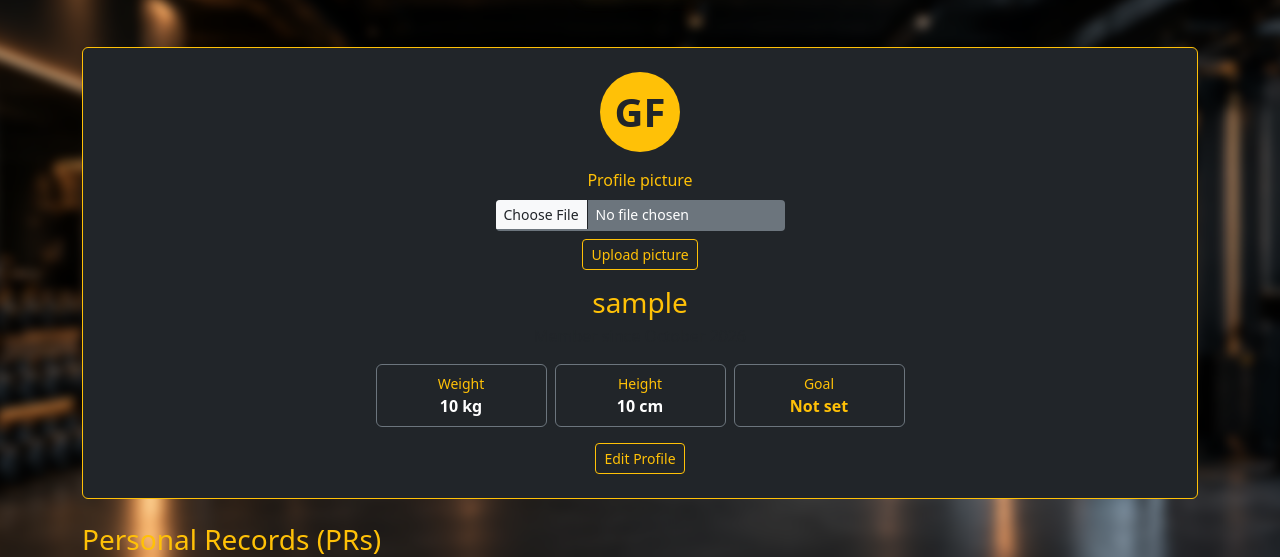
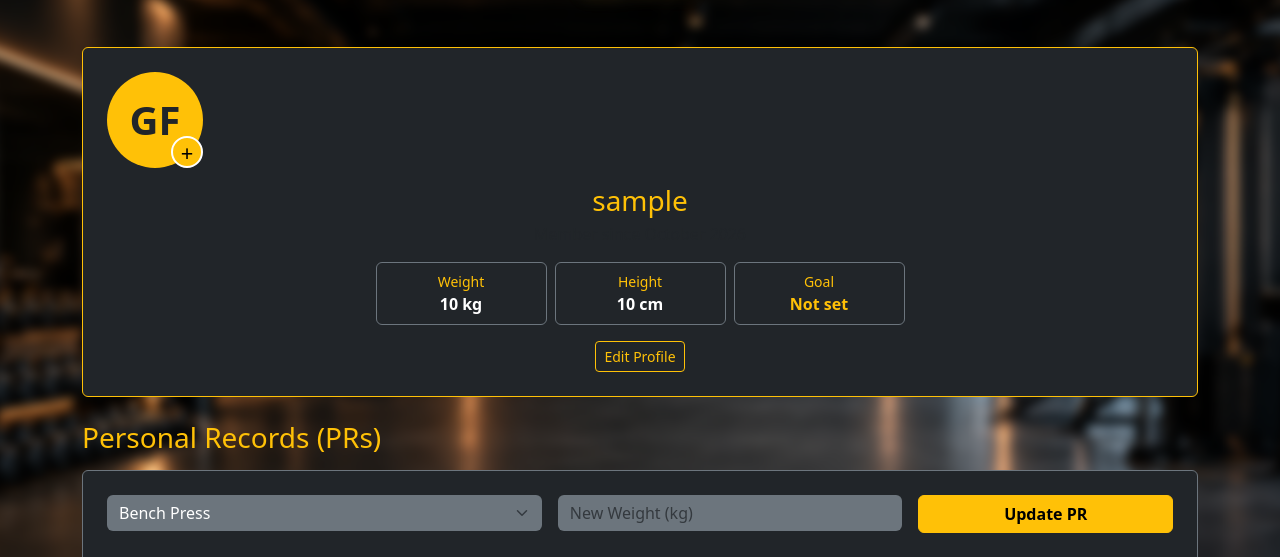
Before and after one commit to Adamabdelaziz23/getfit, a Flask app: page /profile in a window 1280 px wide. Shown: the part 34-591 px from the top of the page. Run offline with Flask 3, Linux system fonts and the light colour scheme; a user stored in the database is signed in; tables that the repository leaves empty hold one stand-in row (values such as "Sample post"); some libraries are stand-ins or nearby versions.

Commit message:
minor changes to profile pic

```diff
--- a/app.py
+++ b/app.py
@@ -84,6 +84,7 @@ def profile():
     return render_template("prof.html", user=user[0], prs=prs)
 
 
+# AI assistance: GitHub Copilot helped implement profile, PR, and picture-upload routes.
 @app.route("/profile/pr", methods=["POST"])
 @login_required
 def update_pr():
--- a/static/script.js
+++ b/static/script.js
@@ -79,3 +79,20 @@ function updateTimerDisplay(seconds) {
     const secs = seconds % 60;
     display.innerText = `${mins.toString().padStart(2, '0')}:${secs.toString().padStart(2, '0')}`;
 }
+
+// AI assistance: GitHub Copilot helped implement upload after picture selection.
+const profilePictureForm = document.getElementById('profilePictureForm');
+const profilePictureInput = document.getElementById('profilePictureInput');
+const chooseProfilePicture = document.getElementById('chooseProfilePicture');
+
+if (profilePictureForm && profilePictureInput && chooseProfilePicture) {
+    chooseProfilePicture.addEventListener('click', function() {
+        profilePictureInput.click();
+    });
+
+    profilePictureInput.addEventListener('change', function() {
+        if (profilePictureInput.files.length > 0) {
+            profilePictureForm.requestSubmit();
+        }
+    });
+}
--- a/static/style.css
+++ b/static/style.css
@@ -100,3 +100,41 @@ h1 {
 .navbar {
     position: relative;
 }
+
+/* AI assistance: GitHub Copilot helped style the profile picture picker. */
+.profile-picture-uploader {
+    position: relative;
+    display: inline-block;
+    width: 96px;
+    height: 96px;
+}
+
+.profile-avatar,
+.profile-avatar-image {
+    width: 96px;
+    height: 96px;
+}
+
+.profile-avatar-image {
+    object-fit: cover;
+}
+
+.profile-picture-edit {
+    position: absolute;
+    right: 0;
+    bottom: 0;
+    display: inline-flex;
+    align-items: center;
+    justify-content: center;
+    width: 32px;
+    height: 32px;
+    padding: 0;
+    border: 2px solid #fff;
+    font-size: 22px;
+    line-height: 1;
+}
+
+.profile-picture-edit:focus-visible {
+    outline: 3px solid #fff;
+    outline-offset: 2px;
+}
--- a/templates/prof.html
+++ b/templates/prof.html
@@ -9,17 +9,17 @@
     {% endif %}
 {% endwith %}
 <div class="card bg-dark text-white border-warning p-4 mb-4 text-center">
-    <div class="mb-3">
+    <!-- AI assistance: GitHub Copilot helped implement the profile picture picker. -->
+    <form id="profilePictureForm" method="post" action="{{ url_for('upload_profile_picture') }}" enctype="multipart/form-data" class="profile-picture-uploader mb-3">
+        <div class="profile-avatar">
         {% if user.profile_picture %}
-            <img src="{{ url_for('static', filename='uploads/' ~ user.profile_picture) }}" alt="Profile picture" class="rounded-circle border border-warning" width="80" height="80" style="object-fit: cover;">
+            <img src="{{ url_for('static', filename='uploads/' ~ user.profile_picture) }}" alt="Profile picture" class="profile-avatar-image rounded-circle border border-warning">
         {% else %}
-            <div class="rounded-circle bg-warning text-dark d-inline-flex align-items-center justify-content-center fw-bold fs-1" style="width: 80px; height: 80px;">GF</div>
+            <div class="profile-avatar-image rounded-circle bg-warning text-dark d-inline-flex align-items-center justify-content-center fw-bold fs-1">GF</div>
         {% endif %}
-    </div>
-    <form method="post" action="{{ url_for('upload_profile_picture') }}" enctype="multipart/form-data" class="mx-auto mb-3" style="max-width: 360px;">
-        <label for="profilePictureInput" class="form-label text-warning">Profile picture</label>
-        <input type="file" id="profilePictureInput" name="profile_picture" class="form-control form-control-sm bg-secondary text-white border-0" accept="image/png,image/jpeg,image/webp" required>
-        <button type="submit" class="btn btn-outline-warning btn-sm mt-2">Upload picture</button>
+        </div>
+        <input type="file" id="profilePictureInput" name="profile_picture" class="visually-hidden" accept="image/png,image/jpeg,image/webp" aria-label="Choose a profile picture" required>
+        <button type="button" id="chooseProfilePicture" class="profile-picture-edit btn btn-warning rounded-circle" aria-label="Change profile picture" title="Change profile picture">+</button>
     </form>
     <h3 class="text-warning mb-1" id="userName">{{ user.name or user.username }}</h3>
     <p class="text-muted mb-3">Member since October 2026</p>
```
Also changed, not shown: readme.txt, static/uploads/5cbc65ef32924f0b8c7aad9bc8008bf4.png (added).
